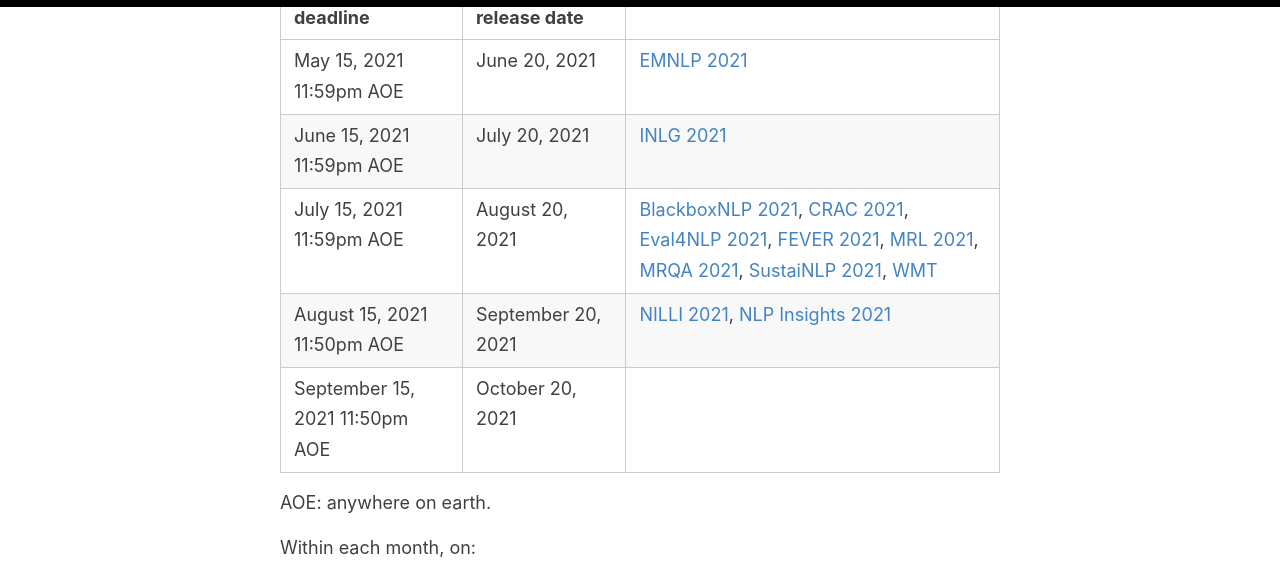
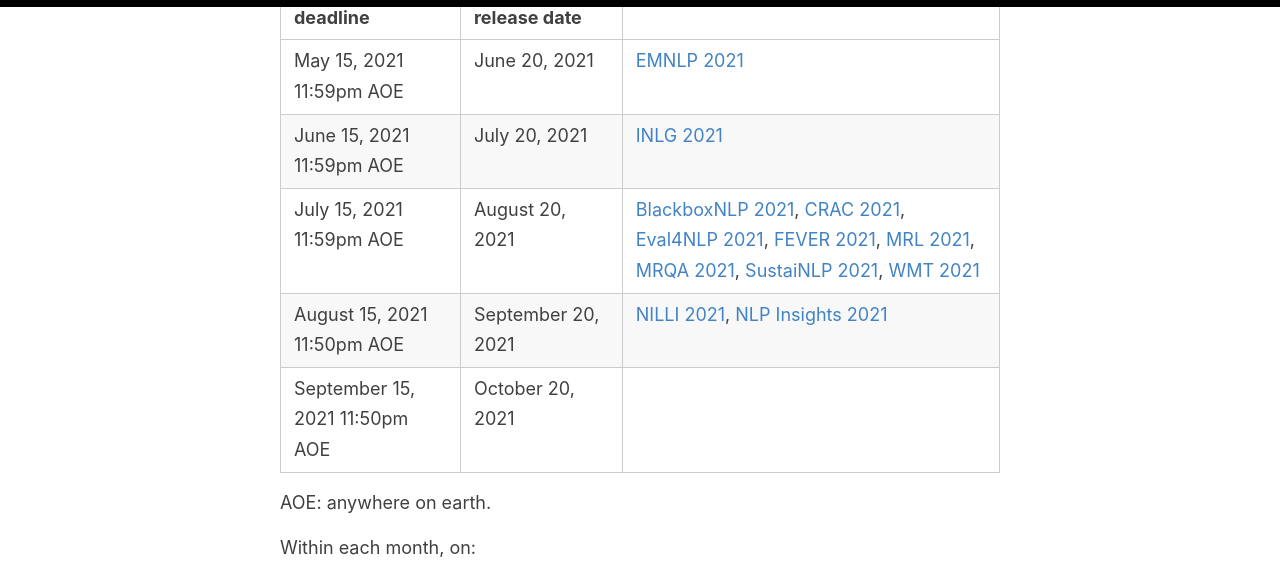
Before and after one commit to amitmerchant1990/reverie, a Jekyll site: the page built from dates.md, in a window 1280 px wide and 900 px high, scrolled down 311 px. Shown: the top 561 px of the window. Built offline with Jekyll 4.4.1, drawn with Linux system fonts in a browser that asks for light colours.

Commit message:
Update dates.md

```diff
--- a/dates.md
+++ b/dates.md
@@ -8,7 +8,7 @@
 |---------------------|------------|-------------------|
 | May 15, 2021 11:59pm AOE |  June 20, 2021 | [EMNLP 2021](https://2021.emnlp.org/) |
 | June 15, 2021 11:59pm AOE |  July 20, 2021 | [INLG 2021](https://inlg2021.github.io/pages/calls.html) |
-| July 15, 2021 11:59pm AOE | August 20, 2021 | [BlackboxNLP 2021](https://blackboxnlp.github.io/), [CRAC 2021](https://sites.google.com/view/crac2021/), [Eval4NLP 2021](https://eval4nlp.github.io/), [FEVER 2021](https://fever.ai/workshop.html), [MRL 2021](https://sites.google.com/view/mrl-2021/home?authuser=0), [MRQA 2021](https://mrqa.github.io/), [SustaiNLP 2021](https://sites.google.com/view/sustainlp2021), [WMT](http://statmt.org/wmt21/) |
+| July 15, 2021 11:59pm AOE | August 20, 2021 | [BlackboxNLP 2021](https://blackboxnlp.github.io/), [CRAC 2021](https://sites.google.com/view/crac2021/), [Eval4NLP 2021](https://eval4nlp.github.io/), [FEVER 2021](https://fever.ai/workshop.html), [MRL 2021](https://sites.google.com/view/mrl-2021/home?authuser=0), [MRQA 2021](https://mrqa.github.io/), [SustaiNLP 2021](https://sites.google.com/view/sustainlp2021), [WMT 2021](http://statmt.org/wmt21/) |
 | August 15, 2021 11:50pm AOE | September 20, 2021 | [NILLI 2021](https://www.cs.mcgill.ca/~pparth2/nilli_workshop/), [NLP Insights 2021](https://insights-workshop.github.io/) |
 | September 15, 2021 11:50pm AOE | October 20, 2021 | |
 
```
